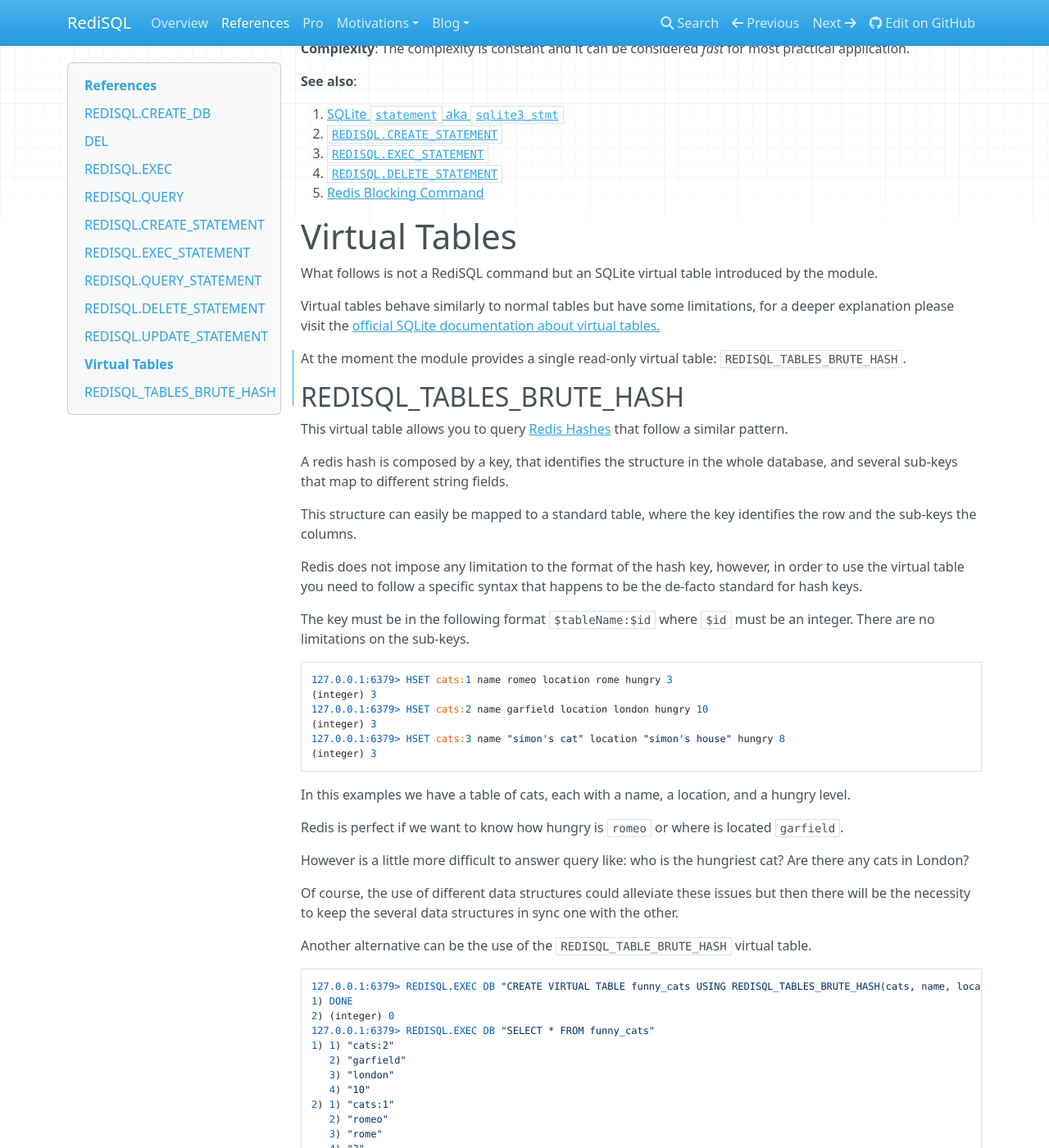
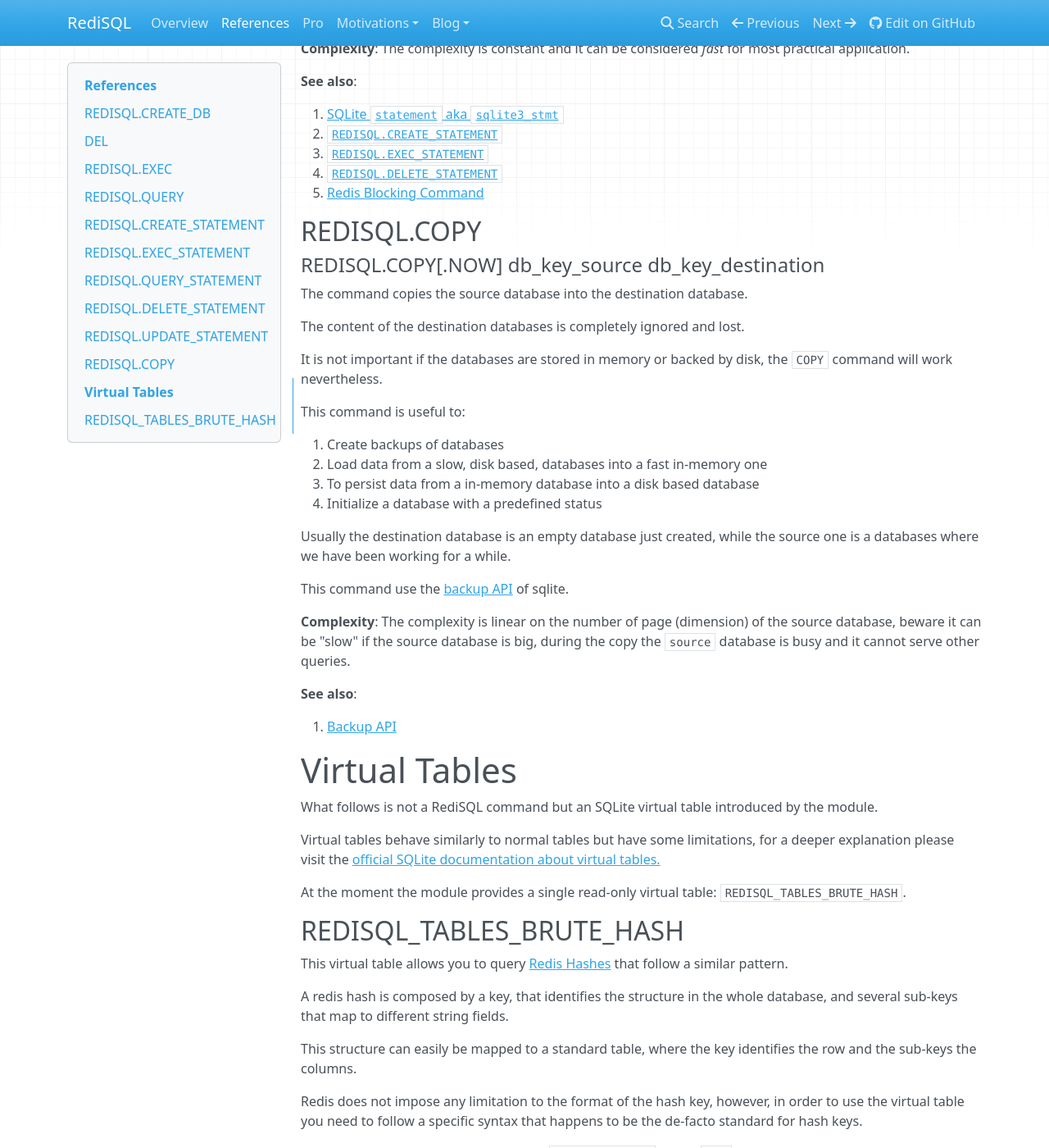
Before and after one commit to RedBeardLab/rediSQL, an MkDocs documentation site: the page built from doc/docs/references.md, in a window 1280 px wide and 1400 px high, scrolled down 6254 px. Shown: the whole window at 82% size. Built offline with MkDocs 1.6.1, drawn with Linux system fonts in a browser that asks for light colours; nearby versions of some CDN libraries; old or Windows-style settings are respelled for this version of MkDocs.

```diff
--- a/doc/docs/references.md
+++ b/doc/docs/references.md
@@ -266,6 +266,33 @@ This command is not blocking as well.
 4. [`REDISQL.DELETE_STATEMENT`][delete_statement]
 5. [Redis Blocking Command][Redis Blocking Command]
 
+## REDISQL.COPY
+
+#### REDISQL.COPY[.NOW] db_key_source db_key_destination
+
+The command copies the source database into the destination database.
+
+The content of the destination databases is completely ignored and lost.
+
+It is not important if the databases are stored in memory or backed by disk, the `COPY` command will work nevertheless.
+
+This command is useful to:
+
+1. Create backups of databases
+2. Load data from a slow, disk based, databases into a fast in-memory one
+3. To persist data from a in-memory database into a disk based database
+4. Initialize a database with a predefined status
+
+Usually the destination database is an empty database just created, while the source one is a databases where we have been working for a while.
+
+This command use the [backup API][backup_api] of sqlite.
+
+**Complexity**: The complexity is linear on the number of page (dimension) of the source database, beware it can be "slow" if the source database is big, during the copy the `source` database is busy and it cannot serve other queries.
+
+**See also**:
+
+1. [Backup API][backup_api]
+
 
 # Virtual Tables
 
@@ -393,3 +420,4 @@ This virtual table does not support `INSERT`, `UPDATE` or `DELETE`.
 [redis_hash]: https://redis.io/topics/data-types#hashes
 [scan]: https://redis.io/commands/scan
 [hget]: https://redis.io/commands/hget
+[backup_api]: https://www.sqlite.org/backup.html
--- a/doc/mkdocs.yml
+++ b/doc/mkdocs.yml
@@ -18,8 +18,9 @@ pages:
       - "PRO Motivations": pro_motivations.md
   -
     Blog:
+      - 'Release 0.7.0': 'blog/release_0.7.0.md'
+      - 'Release 0.6.0': 'blog/release_0.6.0.md'
+      - 'Release 0.5.0': 'blog/release_0.5.0.md'
       - 'Analytics': 'blog/analytics.md'
       - 'JSON on Redis using RediSQL, SQL steroids for Redis': 'blog/JaaS.md'
       - 'Double performances of RediSQL going zero copy': 'blog/performances.md'
-      - 'Release 0.5.0': 'blog/release_0.5.0.md'
-      - 'Release 0.6.0': 'blog/release_0.6.0.md'
```
Also changed, not shown: doc/docs/blog/release_0.7.0.md (added, +125 -0 lines).
